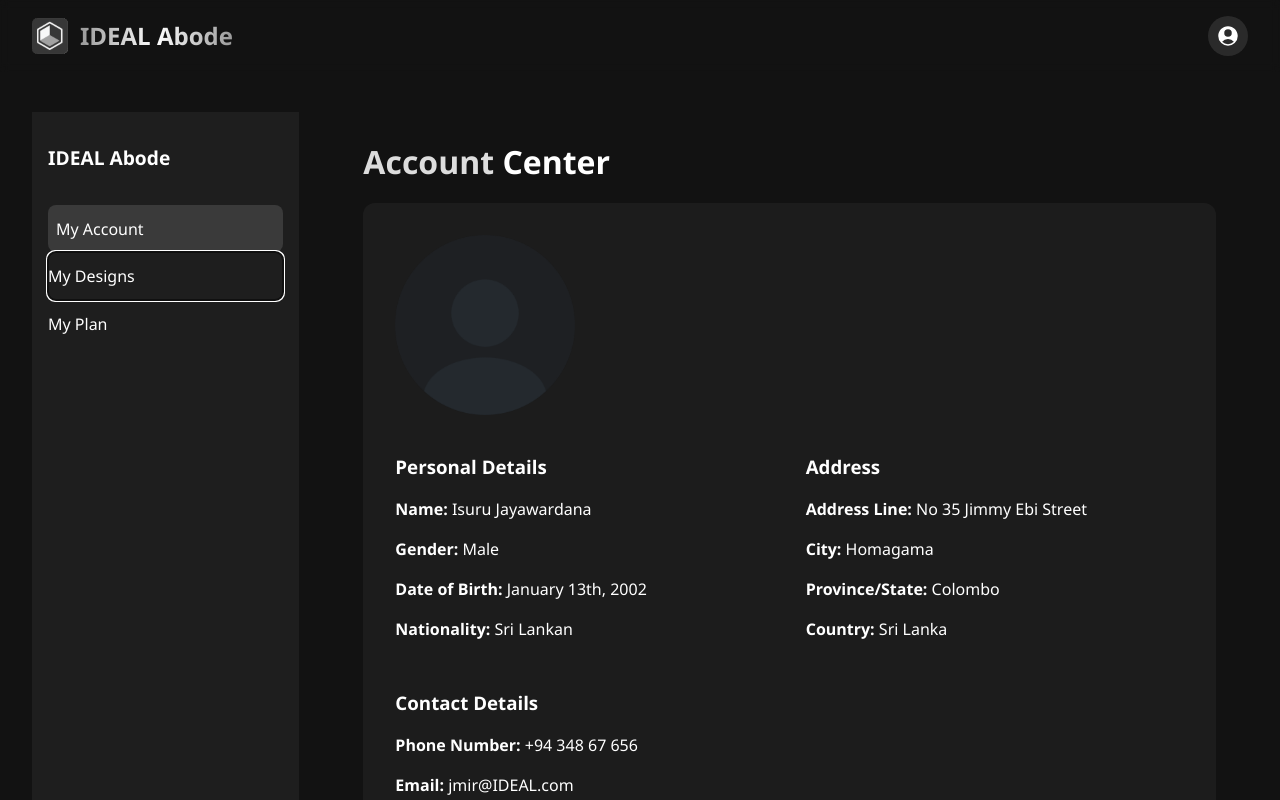
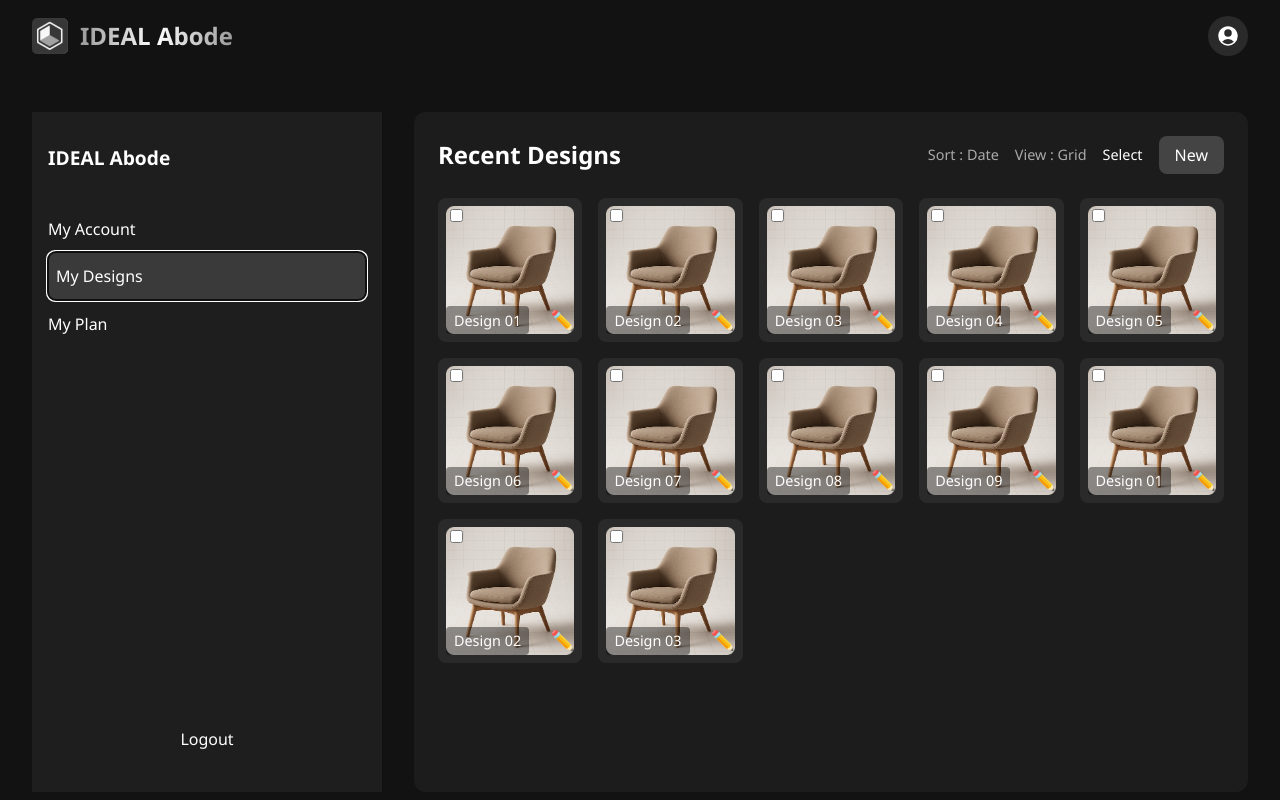
Before and after one commit to sajitha00/3D-furniture, a React (Vite) app: page /account in a window 1280 px wide. Both pictures are taken after a click on the button "My Designs". Shown: the top 800 px of the page. Built offline with nearby package versions, Linux system fonts and the light colour scheme.

Commit message:
MyDesigns page UI

```diff
--- a/src/components/Account/Sidebar.jsx
+++ b/src/components/Account/Sidebar.jsx
@@ -1,13 +1,23 @@
-import React from 'react'
+import React from 'react';
 import './Sidebar.css';
 
-export default function Sidebar() {
+export default function Sidebar({ selectedTab, onTabChange }) {
   return (
     <div className="sidebar">
       <h2>IDEAL Abode</h2>
       <nav>
-        <button className="active">My Account</button>
-        <button>My Designs</button>
+        <button
+          className={selectedTab === "account" ? "active" : ""}
+          onClick={() => onTabChange("account")}
+        >
+          My Account
+        </button>
+        <button
+          className={selectedTab === "designs" ? "active" : ""}
+          onClick={() => onTabChange("designs")}
+        >
+          My Designs
+        </button>
         <button>My Plan</button>
       </nav>
       <button className="logout">Logout</button>
--- /dev/null
+++ b/src/components/MyDesigns/MyDesigns.css
@@ -0,0 +1,149 @@
+.designs-container {
+  flex: 1;
+  color: white;
+  background: #1c1c1c;
+  border-radius: 12px;
+  padding: 1.5rem;
+}
+
+.designs-header {
+  display: flex;
+  justify-content: space-between;
+  align-items: center;
+  margin-bottom: 1.5rem;
+}
+
+.designs-header h2 {
+  font-size: 1.5rem;
+  margin: 0;
+}
+
+.designs-controls {
+  display: flex;
+  gap: 1rem;
+  align-items: center;
+}
+
+.designs-controls span {
+  font-size: 0.9rem;
+}
+
+.designs-controls span:nth-child(1) {
+  color: #aaa; /* "Sort : Date" */
+}
+
+.designs-controls span:nth-child(2) {
+  color: #aaa; /* "View : Grid" */
+}
+
+.designs-controls span:nth-child(3) {
+  color: white; /* "Select" */
+}
+
+.new-button {
+  background: #444;
+  color: white;
+  border: none;
+  padding: 0.5rem 1rem;
+  border-radius: 8px;
+  cursor: pointer;
+}
+
+.new-button:hover {
+  background: #555;
+}
+
+.designs-grid {
+  display: grid;
+  grid-template-columns: repeat(5, 1fr); /* 5 cards per row */
+  gap: 1rem;
+}
+
+.design-card {
+  background: #2a2a2a;
+  border-radius: 8px;
+  padding: 0.5rem;
+  position: relative;
+  overflow: hidden;
+  transition: transform 0.2s ease; /* Smooth transition for hover effect */
+}
+
+.design-card:hover {
+  transform: scale(1.05); /* Slightly enlarge the card on hover */
+}
+
+.design-card img {
+  width: 100%;
+  height: auto;
+  border-radius: 4px;
+  display: block;
+}
+
+.design-name {
+  position: absolute;
+  bottom: 0.5rem;
+  left: 0.5rem;
+  margin: 0;
+  font-size: 0.9rem;
+  color: white;
+  background: rgba(0, 0, 0, 0.4); /* Subtle semi-transparent background */
+  padding: 0.2rem 0.5rem;
+  border-radius: 4px;
+}
+
+.design-card input[type="checkbox"] {
+  position: absolute;
+  top: 0.5rem;
+  left: 0.5rem;
+}
+
+.edit-icon {
+  position: absolute;
+  bottom: 0.5rem;
+  right: 0.5rem;
+  cursor: pointer;
+  font-size: 1.2rem;
+  color: white;
+}
+
+@media (max-width: 1024px) {
+  .designs-grid {
+    grid-template-columns: repeat(3, 1fr); /* 3 cards per row on tablets */
+  }
+}
+
+@media (max-width: 768px) {
+  .designs-grid {
+    grid-template-columns: 1fr; /* Single column on mobile */
+  }
+
+  .designs-header {
+    flex-direction: column;
+    gap: 1rem;
+  }
+
+  .designs-controls {
+    flex-wrap: wrap;
+    justify-content: center;
+  }
+
+  .new-button {
+    width: 100%;
+    text-align: center;
+  }
+}
+
+@media (max-width: 600px) {
+  .designs-container {
+    padding: 1rem;
+  }
+
+  .designs-header h2 {
+    font-size: 1.2rem;
+  }
+
+  .design-name {
+    font-size: 0.8rem;
+    padding: 0.1rem 0.4rem;
+  }
+}
--- /dev/null
+++ b/src/components/MyDesigns/MyDesigns.jsx
@@ -0,0 +1,43 @@
+import React, { useState } from 'react';
+import './MyDesigns.css';
+import sampleImg from '../../assets/images/chair3d.png';
+
+export default function MyDesigns() {
+  const [selected, setSelected] = useState([]);
+  const designs = Array.from({ length: 12 }, (_, i) => `Design 0${(i % 9) + 1}`);
+
+  const handleSelect = (index) => {
+    setSelected((prev) =>
+      prev.includes(index) ? prev.filter((i) => i !== index) : [...prev, index]
+    );
+  };
+
+  return (
+    <div className="designs-container">
+      <div className="designs-header">
+        <h2>Recent Designs</h2>
+        <div className="designs-controls">
+          <span>Sort : Date</span>
+          <span>View : Grid</span>
+          <span>Select</span>
+          <button className="new-button">New</button>
+        </div>
+      </div>
+      <div className="designs-grid">
+        {designs.map((name, index) => (
+          <div className="design-card" key={index}>
+            <input
+              type="checkbox"
+              checked={selected.includes(index)}
+              onChange={() => handleSelect(index)}
+              aria-label={`Select ${name}`}
+            />
+            <img src={sampleImg} alt={`Design ${index}`} />
+            <p className="design-name">{name}</p>
+            <span className="edit-icon" aria-label="Edit design" role="button">✏️</span>
+          </div>
+        ))}
+      </div>
+    </div>
+  );
+}
--- a/src/pages/AccountCenter.jsx
+++ b/src/pages/AccountCenter.jsx
@@ -1,20 +1,22 @@
-import React from "react";
+import React, { useState } from "react";
 import Sidebar from '../components/Account/Sidebar';
 import AccountDetails from '../components/Account/AccountDetails';
+import MyDesigns from '../components/MyDesigns/MyDesigns';
 import '../styles/AccountPage.css';
 import Navbar from "../components/Navbar/Navbar";
 import Footer from "../components/Footer/Footer";
 
+export default function AccountCenter() {
+  const [selectedTab, setSelectedTab] = useState("account");
 
-
-export default function AccountCenter() {
   return (
     <div className="account-wrapper">
       <Navbar />
       <div style={{ paddingTop: "80px", minHeight: "100vh", backgroundColor: "#121212" }}>
         <div className="account-page">
-            <Sidebar />
-            <AccountDetails />
+          <Sidebar selectedTab={selectedTab} onTabChange={setSelectedTab} />
+          {selectedTab === "account" && <AccountDetails />}
+          {selectedTab === "designs" && <MyDesigns />}
         </div>
       </div>
       <Footer />
```
Also changed, not shown: src/components/Account/Sidebar.css (indentation only). Lines whose indentation alone changed are shown as unchanged.
